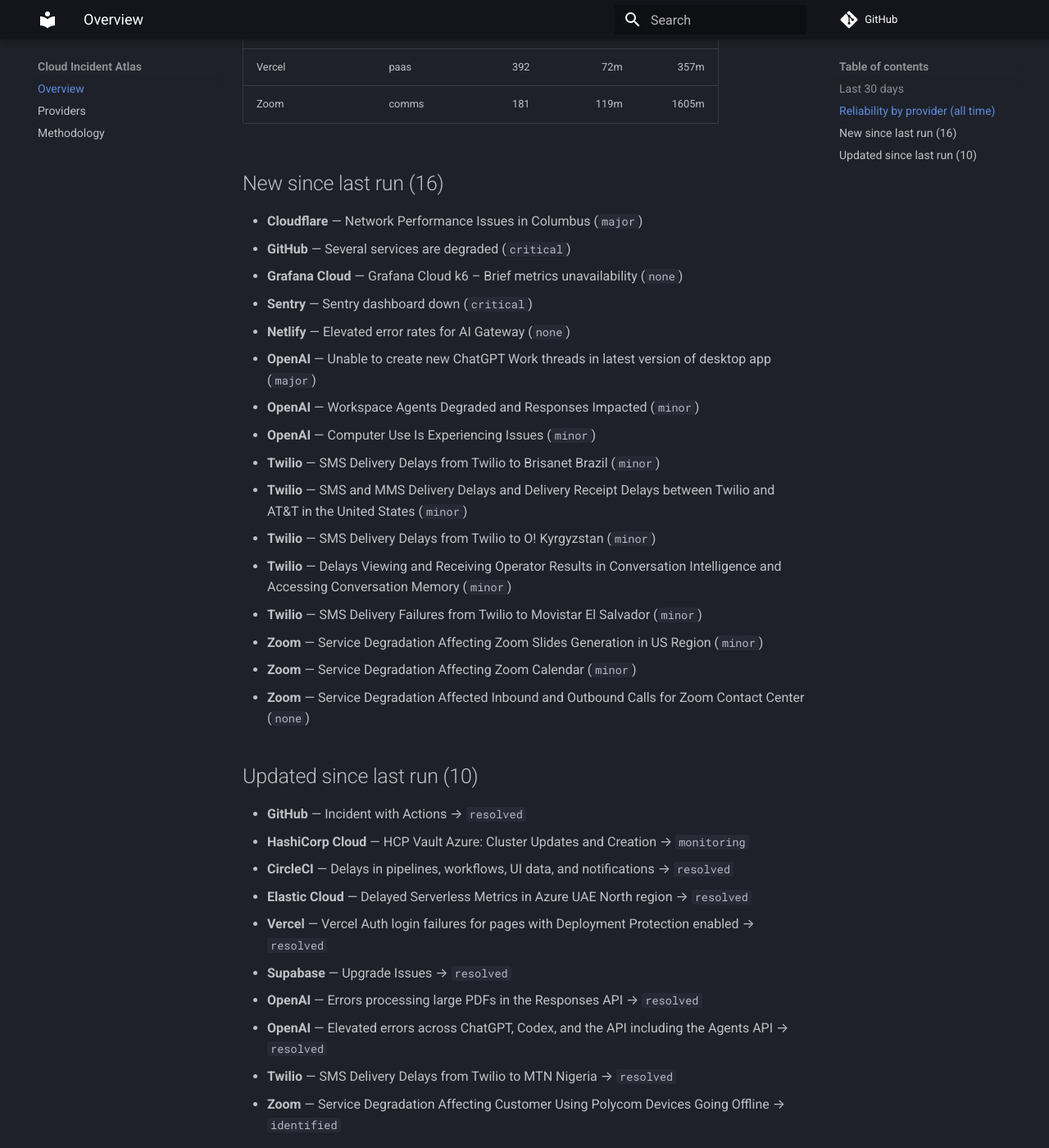
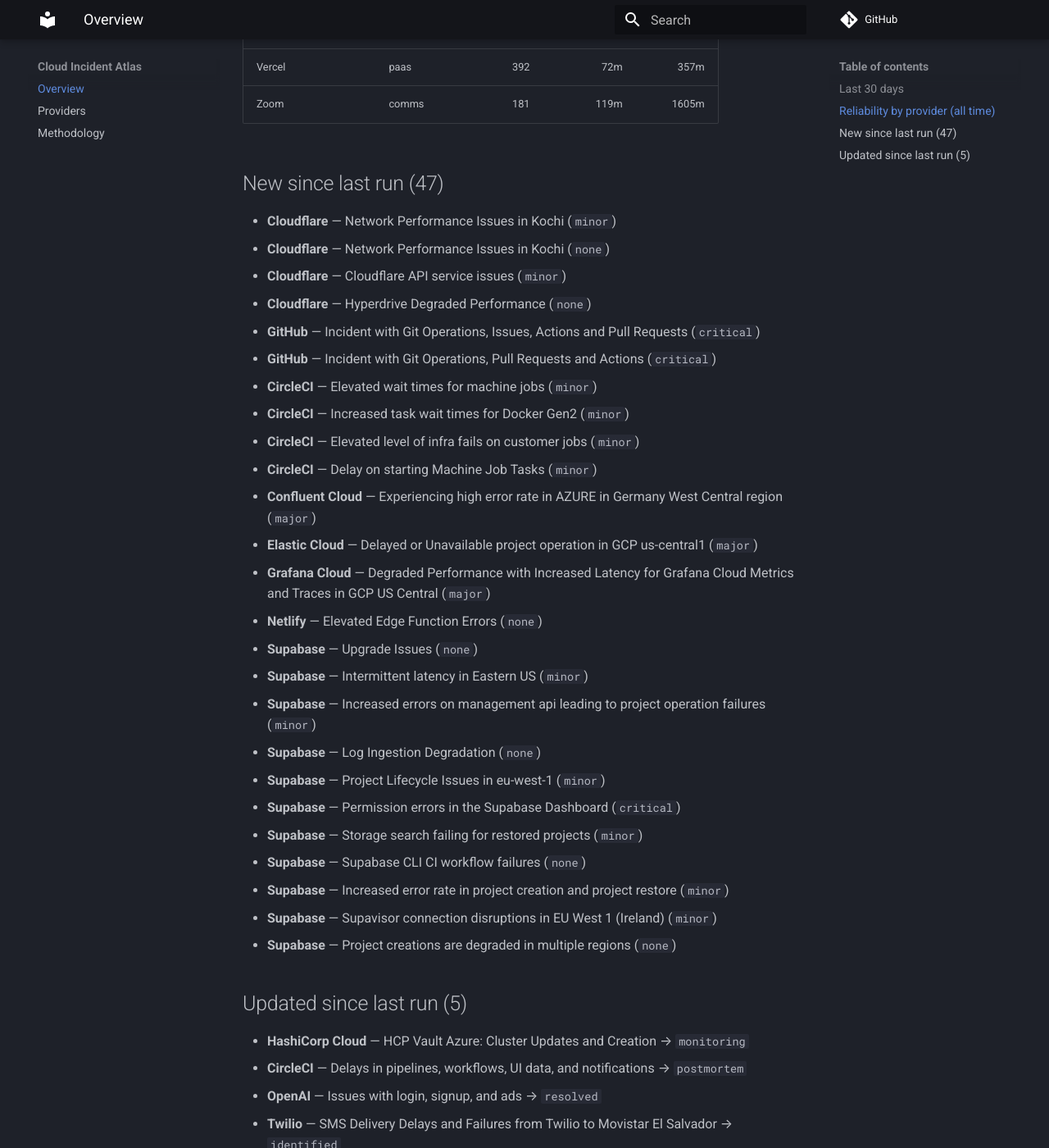
Before and after one commit to ayushgupta07xx/cloud-incident-atlas, an MkDocs documentation site: the page built from docs/index.md, in a window 1280 px wide and 1400 px high, scrolled down 1479 px. Shown: the whole window at 82% size. Built offline with MkDocs 1.6.1 and Material for MkDocs 9.7.7, drawn with Linux system fonts in a browser that asks for light colours; comment, search, counter and statistics services are not loaded; some of the changed text lies outside the part shown.

Commit message:
docs: refresh digest and charts
Regenerated from the corpus by the ingest pipeline.

Run: https://github.com/ayushgupta07xx/cloud-incident-atlas/actions/runs/37820975039

Co-authored-by: github-actions[bot] <41898282+github-actions[bot]@users.noreply.github.com>

```diff
--- a/docs/index.md
+++ b/docs/index.md
@@ -14,59 +14,63 @@
 | Atlassian | devtools | 39 | 120m | 2244m |
 | Amazon Web Services | cloud | 79 | — | — |
 | Microsoft Azure | cloud | 1 | — | — |
-| CircleCI | devtools | 314 | 69m | 481m |
-| Cloudflare | cdn | 6742 | 239m | 502m |
-| Confluent Cloud | data | 261 | 195m | 1640m |
+| CircleCI | devtools | 318 | 69m | 480m |
+| Cloudflare | cdn | 6746 | 239m | 501m |
+| Confluent Cloud | data | 262 | 194m | 1633m |
 | Datadog | observability | 127 | 73m | 226m |
 | DigitalOcean | cloud | 508 | 144m | 572m |
 | Discord | comms | 224 | 56m | 292m |
-| Elastic Cloud | observability | 259 | 192m | 1561m |
+| Elastic Cloud | observability | 260 | 192m | 1561m |
 | Google Cloud Platform | cloud | 6 | 444m | — |
-| GitHub | devtools | 633 | 67m | 287m |
-| Grafana Cloud | observability | 769 | 90m | 1135m |
+| GitHub | devtools | 635 | 67m | 287m |
+| Grafana Cloud | observability | 770 | 90m | 1135m |
 | HashiCorp Cloud | devtools | 39 | 178m | 1488m |
 | MongoDB Atlas | data | 276 | 120m | 1412m |
-| Netlify | paas | 224 | 38m | 191m |
+| Netlify | paas | 225 | 38m | 189m |
 | New Relic | observability | 108 | 63m | 311m |
 | npm | devtools | 64 | 105m | 349m |
-| OpenAI | ai | 100 | 111m | 594m |
+| OpenAI | ai | 104 | 100m | 572m |
 | Sentry | observability | 342 | 85m | 363m |
 | Snowflake | data | 203 | 118m | 592m |
-| Supabase | paas | 413 | 153m | 1175m |
-| Twilio | comms | 11068 | 270m | 1095m |
+| Supabase | paas | 438 | 150m | 1237m |
+| Twilio | comms | 11072 | 270m | 1095m |
 | Vercel | paas | 392 | 72m | 357m |
 | Zoom | comms | 181 | 119m | 1605m |
 
-## New since last run (16)
+## New since last run (47)
 
-- **Cloudflare** — Network Performance Issues in Columbus (`major`)
-- **GitHub** — Several services are degraded (`critical`)
-- **Grafana Cloud** — Grafana Cloud k6 – Brief metrics unavailability (`none`)
-- **Sentry** — Sentry dashboard down (`critical`)
-- **Netlify** — Elevated error rates for AI Gateway (`none`)
-- **OpenAI** — Unable to create new ChatGPT Work threads in latest version of desktop app (`major`)
-- **OpenAI** — Workspace Agents Degraded and Responses Impacted (`minor`)
-- **OpenAI** — Computer Use Is Experiencing Issues (`minor`)
-- **Twilio** — SMS Delivery Delays from Twilio to Brisanet Brazil (`minor`)
-- **Twilio** — SMS and MMS Delivery Delays and Delivery Receipt Delays between Twilio and AT&T in the United States (`minor`)
-- **Twilio** — SMS Delivery Delays from Twilio to O! Kyrgyzstan (`minor`)
-- **Twilio** — Delays Viewing and Receiving Operator Results in Conversation Intelligence and Accessing Conversation Memory (`minor`)
-- **Twilio** — SMS Delivery Failures from Twilio to Movistar El Salvador (`minor`)
-- **Zoom** — Service Degradation Affecting Zoom Slides Generation in US Region (`minor`)
-- **Zoom** — Service Degradation Affecting Zoom Calendar (`minor`)
-- **Zoom** — Service Degradation Affected Inbound and Outbound Calls for Zoom Contact Center (`none`)
+- **Cloudflare** — Network Performance Issues in Kochi (`minor`)
+- **Cloudflare** — Network Performance Issues in Kochi (`none`)
+- **Cloudflare** — Cloudflare API service issues (`minor`)
+- **Cloudflare** — Hyperdrive Degraded Performance (`none`)
+- **GitHub** — Incident with Git Operations, Issues, Actions and Pull Requests (`critical`)
+- **GitHub** — Incident with Git Operations, Pull Requests and Actions (`critical`)
+- **CircleCI** — Elevated wait times for machine jobs (`minor`)
+- **CircleCI** — Increased task wait times for Docker Gen2 (`minor`)
+- **CircleCI** — Elevated level of infra fails on customer jobs (`minor`)
+- **CircleCI** — Delay on starting Machine Job Tasks (`minor`)
+- **Confluent Cloud** — Experiencing high error rate in AZURE in Germany West Central region (`major`)
+- **Elastic Cloud** — Delayed or Unavailable project operation in GCP us-central1 (`major`)
+- **Grafana Cloud** — Degraded Performance with Increased Latency for Grafana Cloud Metrics and Traces in GCP US Central (`major`)
+- **Netlify** — Elevated Edge Function Errors (`none`)
+- **Supabase** — Upgrade Issues (`none`)
+- **Supabase** — Intermittent latency in Eastern US (`minor`)
+- **Supabase** — Increased errors on management api leading to project operation failures (`minor`)
+- **Supabase** — Log Ingestion Degradation (`none`)
+- **Supabase** — Project Lifecycle Issues in eu-west-1 (`minor`)
+- **Supabase** — Permission errors in the Supabase Dashboard (`critical`)
+- **Supabase** — Storage search failing for restored projects (`minor`)
+- **Supabase** — Supabase CLI CI workflow failures (`none`)
+- **Supabase** — Increased error rate in project creation and project restore (`minor`)
+- **Supabase** — Supavisor connection disruptions in EU West 1 (Ireland) (`minor`)
+- **Supabase** — Project creations are degraded in multiple regions (`none`)
 
-## Updated since last run (10)
+## Updated since last run (5)
 
-- **GitHub** — Incident with Actions → `resolved`
 - **HashiCorp Cloud** — HCP Vault Azure: Cluster Updates and Creation → `monitoring`
-- **CircleCI** — Delays in pipelines, workflows, UI data, and notifications → `resolved`
-- **Elastic Cloud** — Delayed Serverless Metrics in Azure UAE North region → `resolved`
-- **Vercel** — Vercel Auth login failures for pages with Deployment Protection enabled → `resolved`
-- **Supabase** — Upgrade Issues → `resolved`
-- **OpenAI** — Errors processing large PDFs in the Responses API → `resolved`
-- **OpenAI** — Elevated errors across ChatGPT, Codex, and the API including the Agents API → `resolved`
-- **Twilio** — SMS Delivery Delays from Twilio to MTN Nigeria → `resolved`
+- **CircleCI** — Delays in pipelines, workflows, UI data, and notifications → `postmortem`
+- **OpenAI** — Issues with login, signup, and ads → `resolved`
+- **Twilio** — SMS Delivery Delays and Failures from Twilio to Movistar El Salvador → `identified`
 - **Zoom** — Service Degradation Affecting Customer Using Polycom Devices Going Offline → `identified`
 
 ---
```
Also changed, not shown: other parts of docs/index.md (+3 -3 lines), README.md (+8 -8 lines), docs/providers.md (+17 -17 lines), docs/img/mttr.svg, docs/img/timeline.svg.
